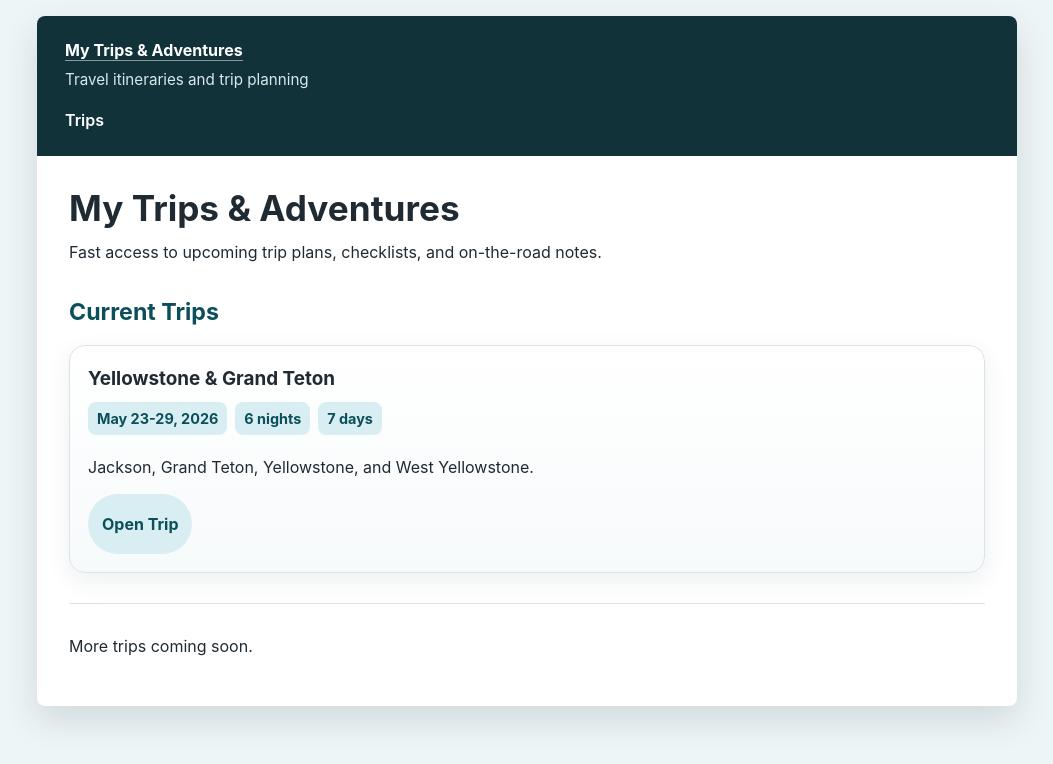
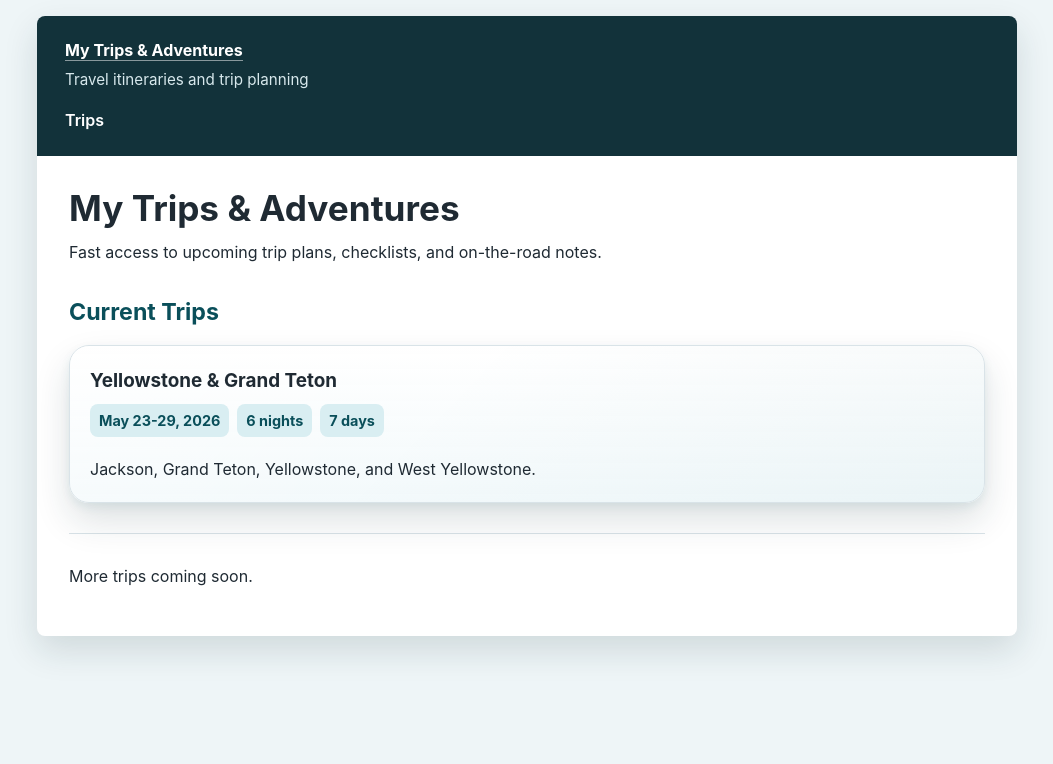
Before and after one commit to madathil22/homework, a Jekyll site: the page built from index.md, in a window 1280 px wide. Shown: the top 764 px of the page, without its empty margins (113-1166 px from the left). Built offline with Jekyll 4.4.1, drawn with Linux system fonts in a browser that asks for light colours.

Commit message:
Refine quick cards with glass styling and full-card links

```diff
--- a/_layouts/default.html
+++ b/_layouts/default.html
@@ -281,26 +281,49 @@
 
         .quick-card {
             border: 1px solid var(--line);
-            border-radius: 16px;
-            background: linear-gradient(180deg, #ffffff, #f7fafb);
-            box-shadow: 0 8px 24px rgba(22, 48, 58, 0.08);
+            border-radius: 20px;
+            background:
+                linear-gradient(180deg, rgba(255, 255, 255, 0.96), rgba(242, 249, 251, 0.92)),
+                radial-gradient(circle at top left, rgba(255, 255, 255, 0.9), transparent 42%);
+            box-shadow:
+                inset 0 1px 0 rgba(255, 255, 255, 0.95),
+                0 18px 36px rgba(22, 48, 58, 0.14),
+                0 4px 10px rgba(15, 107, 120, 0.08);
             overflow: hidden;
-            transition: transform 180ms ease, box-shadow 180ms ease, border-color 180ms ease;
+            transition: transform 180ms ease, box-shadow 180ms ease, border-color 180ms ease, background 180ms ease;
+            position: relative;
         }
 
         .quick-card:hover {
-            transform: translateY(-2px);
-            box-shadow: 0 14px 30px rgba(22, 48, 58, 0.12);
-            border-color: #c0d7de;
+            transform: translateY(-4px) scale(1.01);
+            box-shadow:
+                inset 0 1px 0 rgba(255, 255, 255, 0.95),
+                0 26px 44px rgba(22, 48, 58, 0.18),
+                0 6px 14px rgba(15, 107, 120, 0.1);
+            border-color: #b5d5dc;
+        }
+
+        .quick-card::before {
+            content: "";
+            position: absolute;
+            inset: 0;
+            background: linear-gradient(135deg, rgba(255, 255, 255, 0.45), transparent 38%, rgba(15, 107, 120, 0.04));
+            pointer-events: none;
+        }
+
+        .quick-card:active {
+            transform: translateY(-1px) scale(0.995);
         }
 
         .card-link {
             display: block;
             height: 100%;
-            padding: 18px;
+            padding: 20px;
             color: inherit;
             text-decoration: none;
             border-bottom: none;
+            position: relative;
+            z-index: 1;
         }
 
         .card-link:hover {
@@ -315,24 +338,6 @@
 
         .quick-card p:last-child {
             margin-bottom: 0;
-        }
-
-        .card-link::after {
-            content: "Open";
-            display: inline-flex;
-            align-items: center;
-            gap: 8px;
-            min-height: 42px;
-            margin-top: 14px;
-            padding: 9px 14px;
-            border-radius: 999px;
-            background: var(--accent-soft);
-            color: var(--accent-dark);
-            font-weight: 700;
-        }
-
-        .quick-card.trip-card .card-link::after {
-            content: "Open Trip";
         }
 
         .quick-card p.badge-row {
@@ -582,6 +587,13 @@
                 border-radius: 14px;
             }
 
+            .quick-card {
+                box-shadow:
+                    inset 0 1px 0 rgba(255, 255, 255, 0.92),
+                    0 14px 26px rgba(22, 48, 58, 0.12),
+                    0 4px 10px rgba(15, 107, 120, 0.08);
+            }
+
             .anchor-card {
                 padding: 16px;
             }
```
